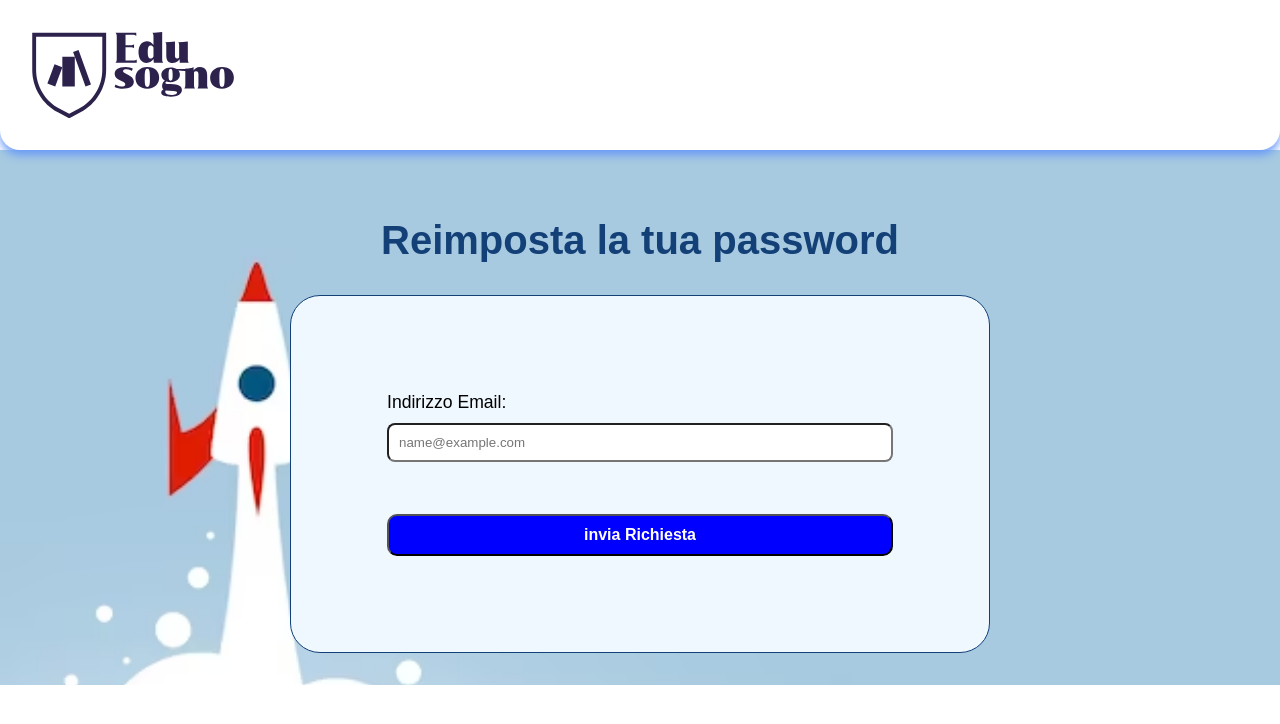
After one commit to Giovanni-Palmitessa/edusogno-esercizio-master, a PHP site: page /reset_password_request.php in a window 1280 px wide. The commit adds this page. Shown: the top 724 px of the page. Run offline with PHP 8.4, Linux system fonts and the light colour scheme; tables that the repository leaves empty hold one stand-in row (values such as "Sample post").

Commit message:
add form for send email

```diff
--- a/login.php
+++ b/login.php
@@ -72,6 +72,8 @@ if ($_SERVER['REQUEST_METHOD'] === 'POST') {
                         <input type="submit" value="LOGIN" class="submit">
 
                         <a href="register.php">Non Hai un account? Registrati</a>
+
+                        <a href="reset_password_request.php">Hai dimenticato la password? Clicca qui per reimpostarla.</a>
                     </div>
                 </form>
             </div>
--- /dev/null
+++ b/reset_password_request.php
@@ -0,0 +1,36 @@
+<!DOCTYPE html>
+<html lang="en">
+<head>
+    <meta charset="UTF-8">
+    <meta http-equiv="X-UA-Compatible" content="IE=edge">
+    <meta name="viewport" content="width=device-width, initial-scale=1.0">
+    <title>Edusogno - Reset Password</title>
+    <link rel="stylesheet" href="assets/styles/style.css">
+    <link rel="stylesheet" href="assets/styles/registerLoginStyle.css">
+</head>
+
+<body>
+    <nav>
+        <img src="assets/logo-black.svg" alt="Edusogno">
+    </nav>
+
+    <main>
+        <h1>Reimposta la tua password</h1>
+
+        <div class="content">
+            <div class="card">
+                <form method="POST" action="process_reset_request.php">
+                    <div class="inputs">
+                        <div class="input">
+                            <label for="email">Indirizzo Email:</label>
+                            <input type="email" id="email" name="email" placeholder="name@example.com" required>
+                        </div>
+
+                        <input type="submit" value="invia Richiesta" class="submit">
+                    </div>
+                </form>
+            </div>
+        </div>
+    </main>
+</body>
+</html>
```
